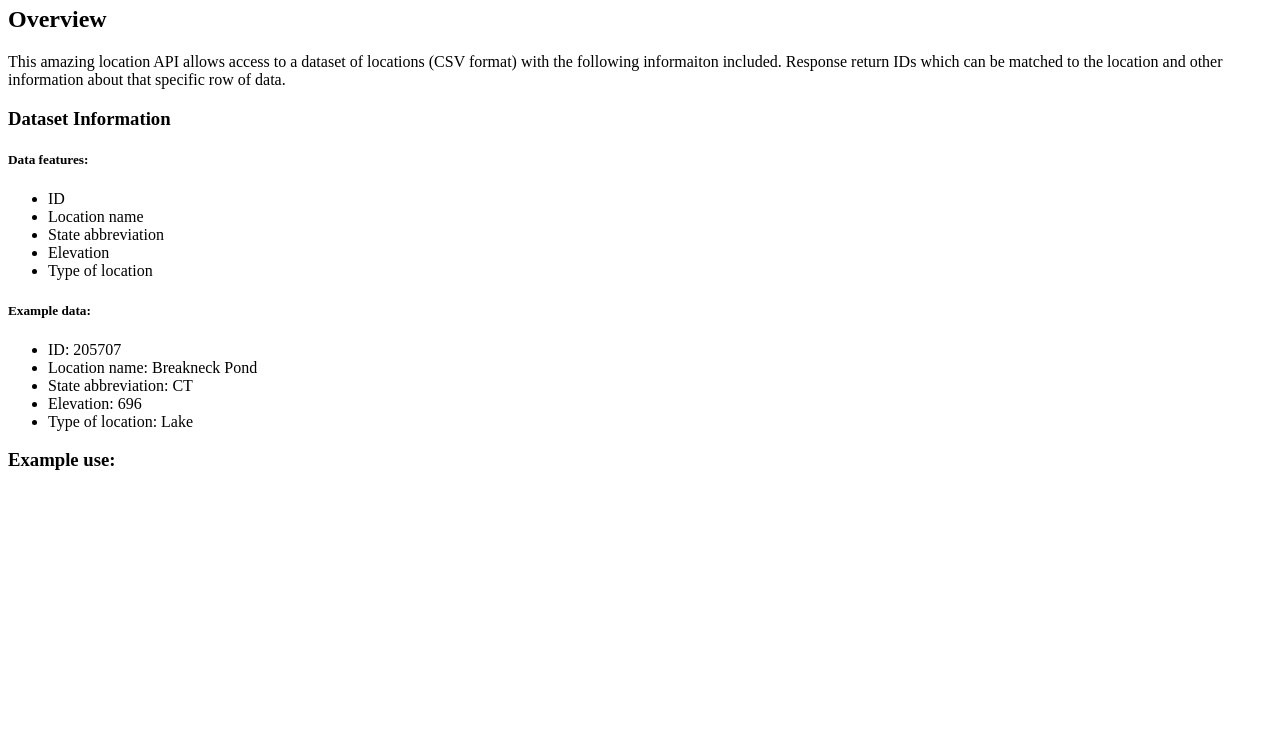
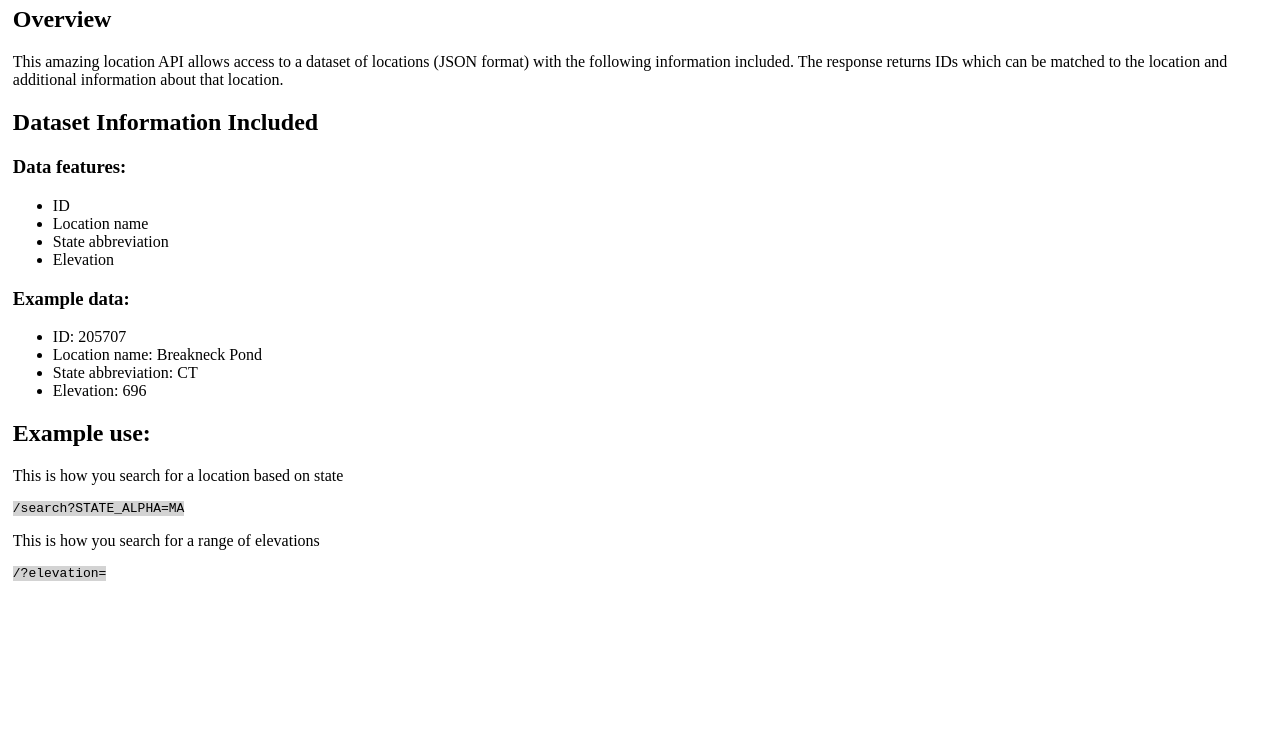
Before and after one commit to HollyNguyen/locationAPI, a website: page index.html in a window 1280 px wide. Shown: the part 60-800 px from the top of the page. Drawn offline with Linux system fonts and the light colour scheme.

Commit message:
Front-end
Front-end which describes how to use API

```diff
--- a/index.html
+++ b/index.html
@@ -2,34 +2,43 @@
   <head>
     <title>CS4241 In Class</title>
     <meta charset="utf-8">
+
+    <link rel="stylesheet" type="text/css" href="style.css"/>
   </head>
 
   <body>
   	<h1>Location API</h1>
 
   	<h2>Overview</h2>
-  	<p>This amazing location API allows access to a dataset of locations (CSV format) with the following informaiton included. Response return IDs which can be matched to the location and other information about that specific row of data.</p>
+  	<p>This amazing location API allows access to a dataset of locations (JSON format) with the following information included. The response returns IDs which can be matched to the location and additional information about that location.</p>
 
-  	<h3>Dataset Information</h3>
-  		<h5>Data features:</h5>
+  	<h2>Dataset Information Included</h2>
+  		<div >
+	  		<h3>Data features:</h3>
 	  		<ul>
 	  			<li>ID</li>
 	  			<li>Location name</li>
 	  			<li>State abbreviation</li>
 	  			<li>Elevation</li>
-  			<li>Type of location</li>
 	  		</ul>
-  		<h5>Example data:</h5>
+	  	</div>
+	  	<div >
+	  		<h3>Example data:</h3>
 	  		<ul>
 	  			<li>ID: 205707</li>
 	  			<li>Location name: Breakneck Pond</li>
 	  			<li>State abbreviation: CT</li>
 	  			<li>Elevation: 696</li>
-  			<li>Type of location: Lake</li>
 	  		</ul>
-  	<h3>Example use:</h3>
-  		<p></p>
+	  	</div>
+	<div>
+  	<h2>Example use:</h2>
+  		<p>This is how you search for a location based on state</p>
+  		<code style="background-color:#D3D3D3;">/search?STATE_ALPHA=MA</code>
 
+  		<p>This is how you search for a range of elevations</p>
+  		<code style="background-color:#D3D3D3;">/?elevation=</code>
+	</div>
   </body>
 
 </html>
--- a/style.css
+++ b/style.css
@@ -1,11 +1,5 @@
 /* We added some default styles. Feel free to change them */
+
 body {
-  width: 85%;
-  margin-left: auto;
-  margin-right: auto;
+	margin-left: 1%;
 }
-
-.form-control {
-  margin-bottom: 5px;
-  margin-top: 0px;
-}
```
Lines whose indentation alone changed are shown as unchanged.
